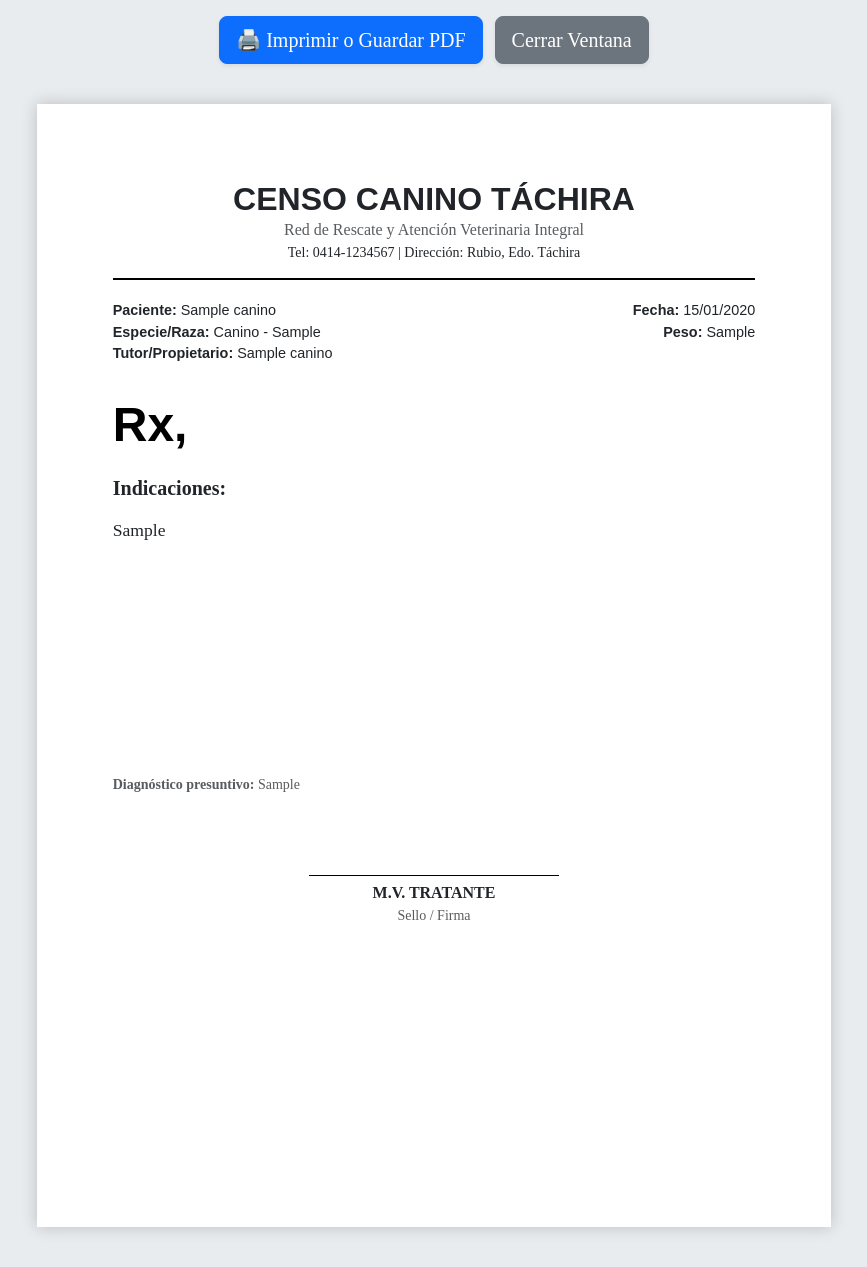
After one commit to thevenezolano100-ui/censo-canino-pro, a Flask app: page /receta/1 in a window 1280 px wide. The commit adds this page. Shown: the whole page, without its empty margins (206-1073 px from the left). Run offline with Flask 3, Linux system fonts and the light colour scheme; a user stored in the database is signed in; tables that the repository leaves empty hold one stand-in row (values such as "Sample post").

Commit message:
añadir receta

```diff
--- a/app.py
+++ b/app.py
@@ -18,7 +18,7 @@ BASE_DIR = os.path.abspath(os.path.dirname(__file__))
 app.config['UPLOAD_FOLDER'] = os.path.join(BASE_DIR, 'static', 'uploads')
 os.makedirs(app.config['UPLOAD_FOLDER'], exist_ok=True)
 
-# Base de datos v8 blindada para Inventario, Consultas y Censo
+# Base de datos v8 blindada
 app.config['SQLALCHEMY_DATABASE_URI'] = 'sqlite:///censo_v8.db'
 app.config['SQLALCHEMY_TRACK_MODIFICATIONS'] = False
 
@@ -286,7 +286,7 @@ def eliminar_medicamento(id):
     flash('Medicamento eliminado del sistema.', 'success'); return redirect(url_for('inventario'))
 
 # ==========================================
-# HISTORIAL CLÍNICO CON DESCUENTO KARDEX
+# HISTORIAL CLÍNICO Y RECETARIO (NUEVO)
 # ==========================================
 @app.route('/historial/<int:id>', methods=['GET', 'POST'])
 @login_required
@@ -317,6 +317,14 @@ def historial(id):
 def eliminar_consulta(id):
     c = Consulta.query.get_or_404(id); c_id = c.canino_id; db.session.delete(c); db.session.commit(); return redirect(url_for('historial', id=c_id))
 
+# NUEVA RUTA: Generador de Fórmulas Médicas
+@app.route('/receta/<int:consulta_id>')
+@login_required
+def receta_medica(consulta_id):
+    # Buscamos la consulta y, por relación, a su paciente
+    consulta = Consulta.query.get_or_404(consulta_id)
+    return render_template('receta.html', consulta=consulta)
+
 # ==========================================
 # ROLES, ALERTAS Y CITAS
 # ==========================================
@@ -335,7 +343,7 @@ def cambiar_clave_usuario(id):
 
 @app.route('/alertas', methods=['GET', 'POST'])
 @login_required
-def alerts():
+def alertas():
     hoy = date.today()
     if request.method == 'POST':
         t = request.form.get('tipo'); can_id = request.form.get('canino_id'); f_ap = datetime.strptime(request.form.get('fecha_aplicacion'), '%Y-%m-%d').date()
@@ -416,8 +424,30 @@ def subir_manual():
     return redirect(url_for('manual'))
 
 # ==========================================
-# EXPORTACIÓN Y MAPA
+# EXPORTACIÓN Y MAPAS Y REPORTES
 # ==========================================
+@app.route('/reportes')
+@login_required
+def reportes():
+    v_c = [
+        Canino.query.filter_by(vacuna_parvovirus=True).count(),
+        Canino.query.filter_by(vacuna_moquillo=True).count(),
+        Canino.query.filter_by(vacuna_triple=True).count(),
+        Canino.query.filter_by(vacuna_sextuple=True).count(),
+        Canino.query.filter_by(vacuna_antirrabica=True).count()
+    ]
+    return render_template('reportes.html',
+        total_perros=Canino.query.count(), total_consultas=Consulta.query.count(),
+        citas_pendientes=Cita.query.filter_by(estado='Pendiente').count(),
+        sano_count=Canino.query.filter_by(estado_salud='Sano').count(),
+        enfermo_count=Canino.query.filter_by(estado_salud='Enfermo').count(),
+        tratamiento_count=Canino.query.filter_by(estado_salud='En Tratamiento').count(),
+        macho_count=Canino.query.filter_by(sexo='Macho').count(),
+        hembra_count=Canino.query.filter_by(sexo='Hembra').count(),
+        vacunas_labels=['Parvovirus', 'Moquillo', 'Triple', 'Sextuple', 'Antirrábica'],
+        vacunas_counts=v_c
+    )
+
 @app.route('/exportar')
 @login_required
 def exportar():
@@ -446,33 +476,4 @@ def rescate(id):
         return jsonify({"status": "exito"})
     return render_template('rescate.html', perro=p)
 
-# ============================================================
-# MÓDULO DE REPORTES VISUALES COMPLETO (CORREGIDO DE RAÍZ 🛠️)
-# ============================================================
-@app.route('/reportes')
-@login_required
-def reportes():
-    # Cálculo exacto de la cobertura de vacunación
-    v_c = [
-        Canino.query.filter_by(vacuna_parvovirus=True).count(),
-        Canino.query.filter_by(vacuna_moquillo=True).count(),
-        Canino.query.filter_by(vacuna_triple=True).count(),
-        Canino.query.filter_by(vacuna_sextuple=True).count(),
-        Canino.query.filter_by(vacuna_antirrabica=True).count()
-    ]
-
-    # Retornamos todas las variables requeridas por Chart.js de forma obligatoria
-    return render_template('reportes.html',
-        total_perros=Canino.query.count(),
-        total_consultas=Consulta.query.count(),
-        citas_pendientes=Cita.query.filter_by(estado='Pendiente').count(),
-        sano_count=Canino.query.filter_by(estado_salud='Sano').count(),
-        enfermo_count=Canino.query.filter_by(estado_salud='Enfermo').count(),
-        tratamiento_count=Canino.query.filter_by(estado_salud='En Tratamiento').count(),
-        macho_count=Canino.query.filter_by(sexo='Macho').count(),
-        hembra_count=Canino.query.filter_by(sexo='Hembra').count(),
-        vacunas_labels=['Parvovirus', 'Moquillo', 'Triple', 'Sextuple', 'Antirrábica'],
-        vacunas_counts=v_c
-    )
-
 if __name__ == '__main__': app.run(debug=True)
--- /dev/null
+++ b/templates/receta.html
@@ -0,0 +1,89 @@
+<!DOCTYPE html>
+<html lang="es">
+<head>
+    <meta charset="UTF-8">
+    <title>Receta Médica - {{ consulta.paciente.nombre }}</title>
+    <link href="https://cdn.jsdelivr.net/npm/bootstrap@5.3.0/dist/css/bootstrap.min.css" rel="stylesheet">
+    <style>
+        body { background-color: #e9ecef; font-family: 'Times New Roman', serif; }
+
+        /* Contenedor que simula una hoja de papel física */
+        .hoja-papel {
+            background-color: white;
+            width: 21cm; /* Ancho tamaño carta/A4 */
+            min-height: 29.7cm; /* Alto A4 */
+            margin: 40px auto;
+            padding: 2cm;
+            box-shadow: 0 0 15px rgba(0,0,0,0.2);
+            position: relative;
+        }
+
+        .header-medico { border-bottom: 2px solid #000; padding-bottom: 15px; margin-bottom: 20px; }
+        .rx-symbol { font-size: 3rem; font-weight: bold; font-family: 'Arial', sans-serif; color: #000; margin-bottom: 15px;}
+        .firma-box { border-top: 1px solid #000; width: 250px; margin: 80px auto 0; padding-top: 5px; text-align: center; }
+
+        /* REGLAS PARA CUANDO SE ENVÍA A LA IMPRESORA */
+        @media print {
+            body { background-color: white; margin: 0; }
+            .hoja-papel { margin: 0; box-shadow: none; border: none; padding: 0; width: 100%; min-height: auto;}
+            .no-imprimir { display: none !important; }
+        }
+    </style>
+</head>
+<body>
+
+<!-- Botones de Control (No se imprimen) -->
+<div class="text-center mt-3 no-imprimir">
+    <button onclick="window.print()" class="btn btn-primary btn-lg shadow-sm me-2">🖨️ Imprimir o Guardar PDF</button>
+    <button onclick="window.close()" class="btn btn-secondary btn-lg shadow-sm">Cerrar Ventana</button>
+</div>
+
+<!-- Documento de la Receta -->
+<div class="hoja-papel">
+
+    <!-- Membrete de la Clínica / Fundación -->
+    <div class="header-medico text-center">
+        <h2 class="text-uppercase fw-bold m-0" style="font-family: 'Arial', sans-serif;">Censo Canino Táchira</h2>
+        <p class="m-0 text-muted">Red de Rescate y Atención Veterinaria Integral</p>
+        <p class="small m-0">Tel: 0414-1234567 | Dirección: Rubio, Edo. Táchira</p>
+    </div>
+
+    <!-- Datos del Paciente -->
+    <div class="row mb-4" style="font-family: 'Arial', sans-serif; font-size: 0.9rem;">
+        <div class="col-8">
+            <p class="m-0"><b>Paciente:</b> {{ consulta.paciente.nombre or 'Sin Nombre' }}</p>
+            <p class="m-0"><b>Especie/Raza:</b> Canino - {{ consulta.paciente.raza }}</p>
+            <p class="m-0"><b>Tutor/Propietario:</b> {{ consulta.paciente.nombre_propietario or 'Comunitario' }}</p>
+        </div>
+        <div class="col-4 text-end">
+            <p class="m-0"><b>Fecha:</b> {{ consulta.fecha.strftime('%d/%m/%Y') }}</p>
+            <p class="m-0"><b>Peso:</b> {{ consulta.peso or '--' }}</p>
+        </div>
+    </div>
+
+    <!-- Símbolo Médico R/ -->
+    <div class="rx-symbol">Rx,</div>
+
+    <!-- Cuerpo del Tratamiento -->
+    <div class="mb-5" style="min-height: 250px;">
+        <h5 class="fw-bold mb-3">Indicaciones:</h5>
+
+        <!-- Mostramos el tratamiento respetando los saltos de línea que escribió el médico -->
+        <p style="white-space: pre-wrap; font-size: 1.1rem; line-height: 1.6;">{{ consulta.tratamiento }}</p>
+    </div>
+
+    <!-- Diagnóstico opcional en letra pequeña al pie -->
+    <div class="mb-5 text-muted small">
+        <p><b>Diagnóstico presuntivo:</b> {{ consulta.diagnostico }}</p>
+    </div>
+
+    <!-- Sello y Firma -->
+    <div class="firma-box">
+        <p class="fw-bold m-0 text-uppercase">M.V. Tratante</p>
+        <p class="small text-muted m-0">Sello / Firma</p>
+    </div>
+
+</div>
+
+</body>
+</html>
```
Also changed, not shown: templates/historial.html (+16 -19 lines).
